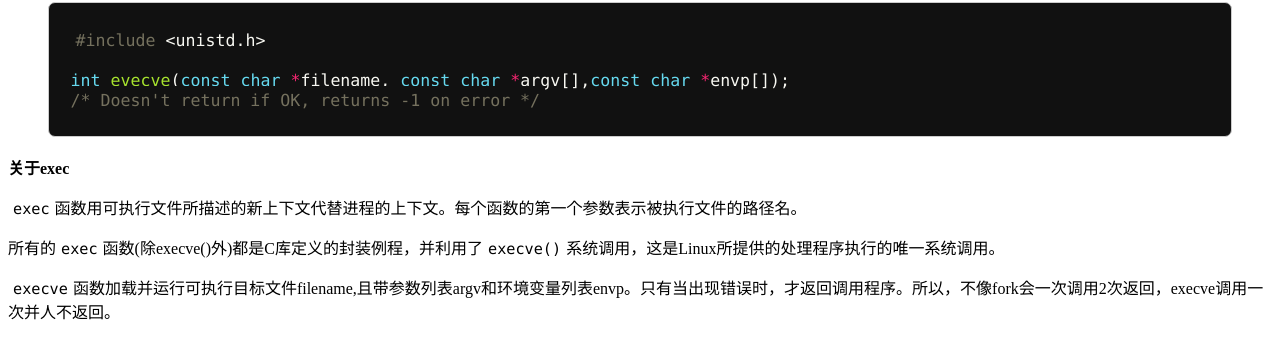
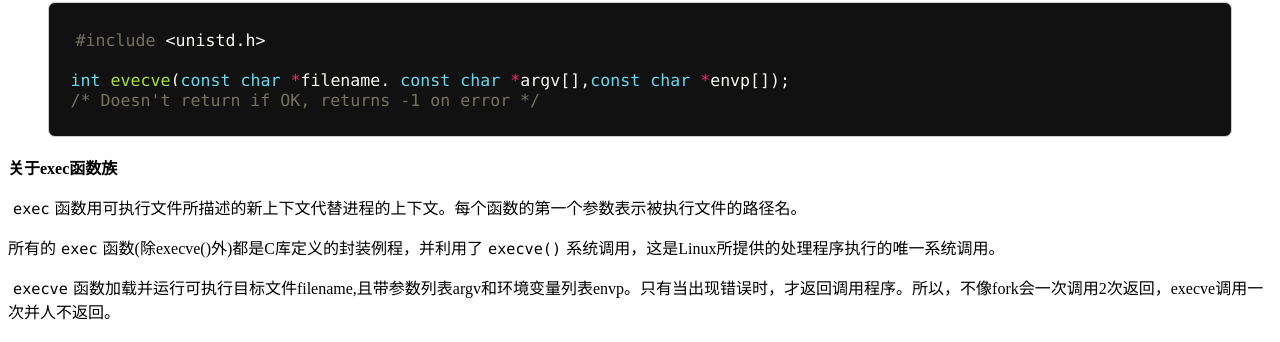
Before and after one commit to mrmign/mrmign.github.com, a Jekyll site: the page built from _posts/2013-05-26-linux-lab2.md, in a window 1280 px wide and 900 px high, scrolled down 2138 px. Shown: the part 100-442 px from the top of the window. Built offline with Jekyll 4.4.1, drawn with Linux system fonts in a browser that asks for light colours; comment, search, counter and statistics services are not loaded.

```diff
--- a/_posts/2013-05-26-linux-lab2.md
+++ b/_posts/2013-05-26-linux-lab2.md
@@ -82,7 +82,7 @@ int evecve(const char *filename, const char *argv[],const char *envp[]);
 
 {% endhighlight %}
 
-**关于exec**
+**关于exec函数族**
 
 `exec`函数用可执行文件所描述的新上下文代替进程的上下文。每个函数的第一个参数表示被执行文件的路径名。
 
```
Also changed, not shown: other parts of _posts/2013-05-26-linux-lab2.md (+1 -0 lines).
